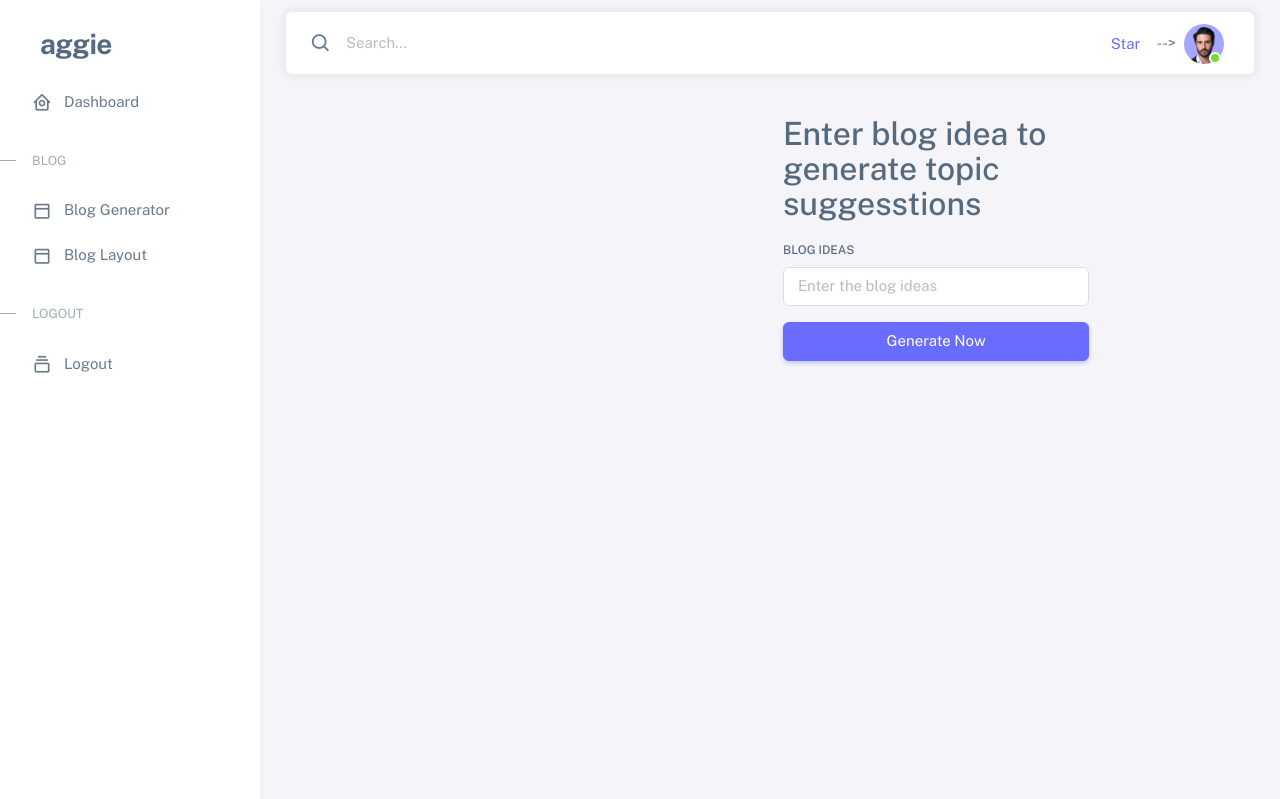
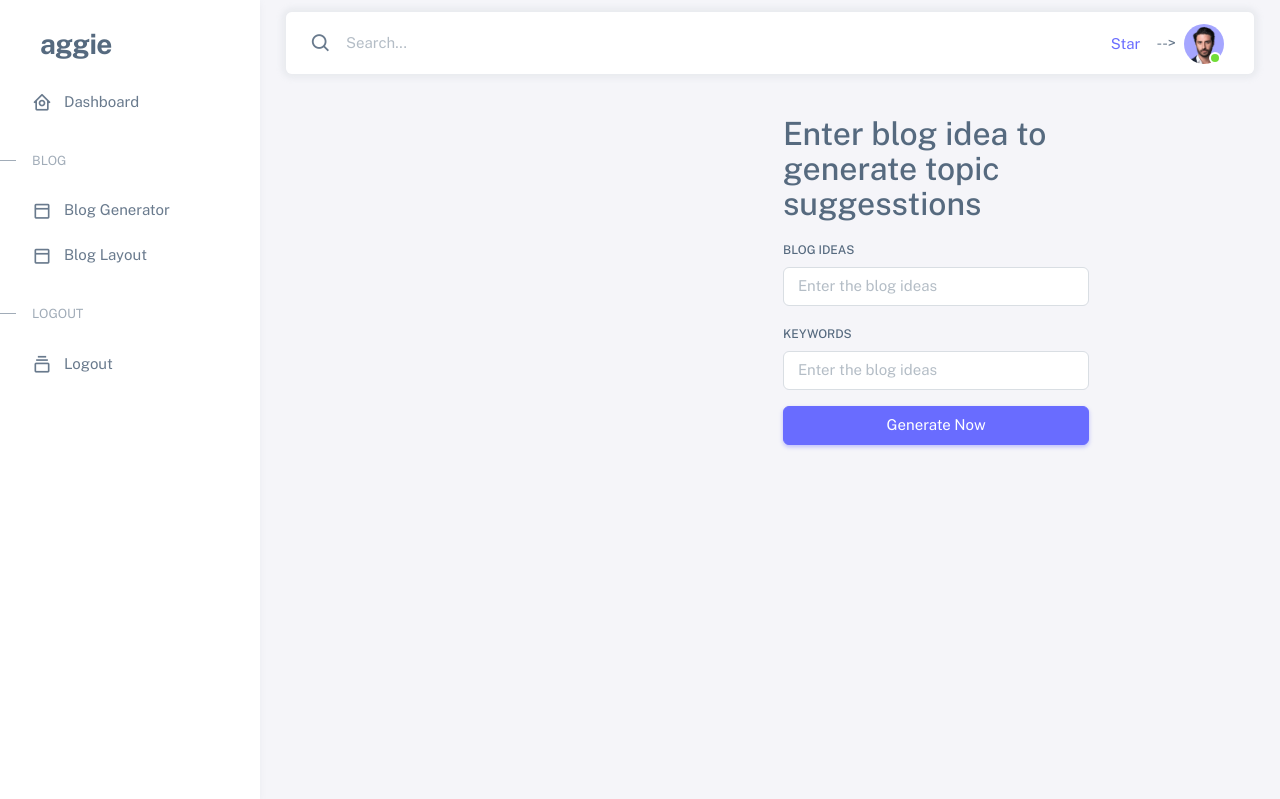
Before and after one commit to Agnes-Kalunda/AI-Content-Generator, a Django app: page /generate-blog-topic in a window 1280 px wide. Shown: the top 799 px of the page. Run offline with Django 3.2, Linux system fonts and the light colour scheme; some libraries are stand-ins or nearby versions.

Commit message:
debugged views

```diff
--- a/contentGeneratorApp/templates/dashboard/blog-topic.html
+++ b/contentGeneratorApp/templates/dashboard/blog-topic.html
@@ -19,10 +19,17 @@
                             {% csrf_token %}
 
                             <div class="mb-3">
-                                <label for="blogIdeas" class="form-label">Blog Ideas</label>
-                                <input type="text" class="form-control" name="blogIdeas" placeholder="Enter the blog ideas" required/>
+                                <label for="blogIdea" class="form-label">Blog Ideas</label>
+                                <input type="text" class="form-control" name="blogIdea" placeholder="Enter the blog ideas" required/>
 
                             </div>
+
+                            <div class="mb-3">
+                                <label for="keywords" class="form-label">Keywords</label>
+                                <input type="text" class="form-control" name="keywords" placeholder="Enter the blog ideas"/>
+
+                            </div>
+
                             <div class="mb-3">
                                 <button class="btn btn-primary d-grid w-100" type="submit">Generate Now</button>
 
--- a/contentGeneratorApp/views.py
+++ b/contentGeneratorApp/views.py
@@ -121,7 +121,7 @@ def blogTopic(request):
         blogIdea = request.POST['blogIdea']
         keywords = request.POST['keywords']
 
-        blogTopics = generateBlogTopicIdeas[blogIdea, keywords]
+        blogTopics = generateBlogTopicIdeas(blogIdea, keywords)
         if len(blogTopics) >0:
             request.session['blogTopics'] = blogTopics
             return redirect ('blog-sections')
```
